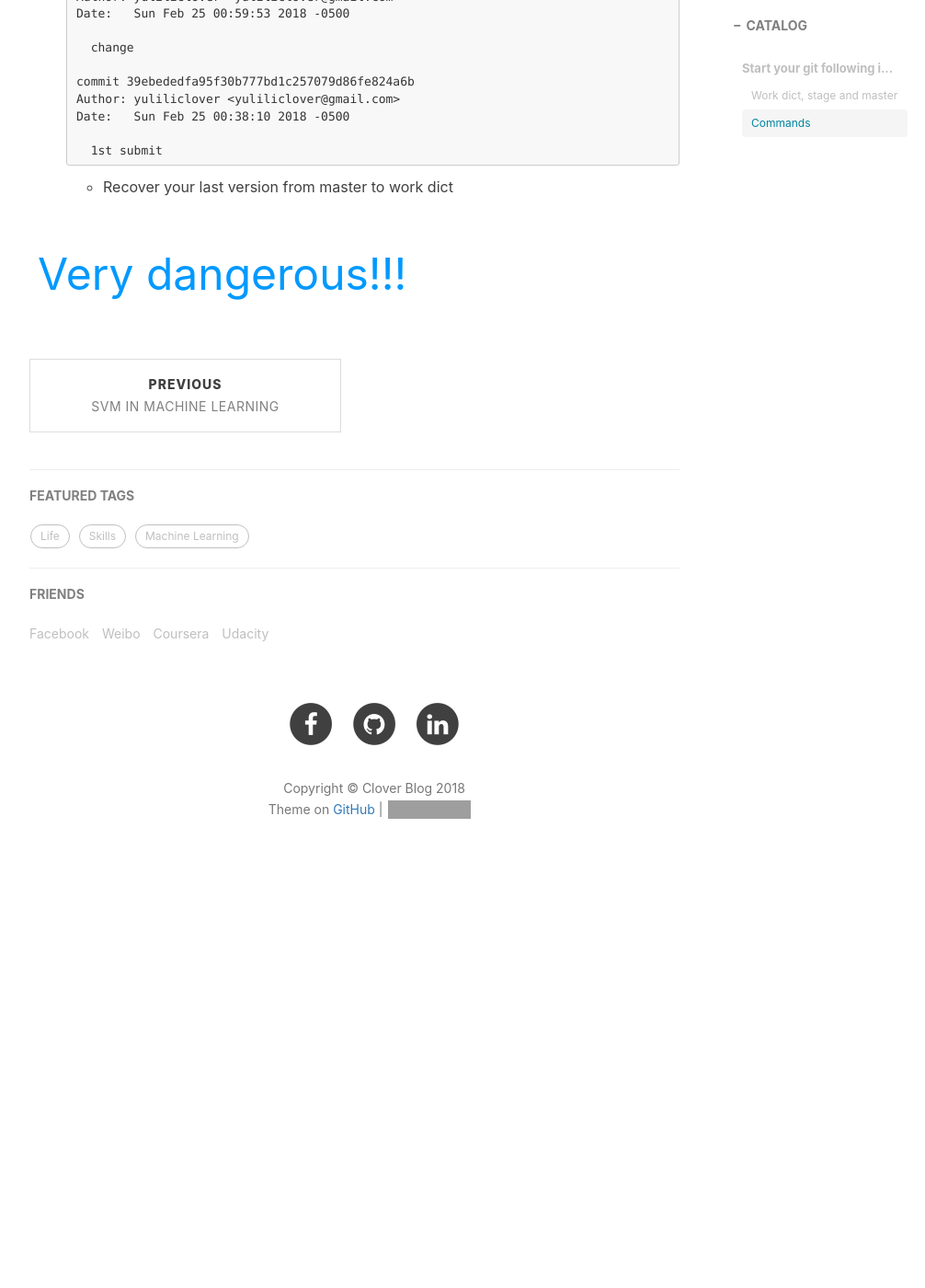
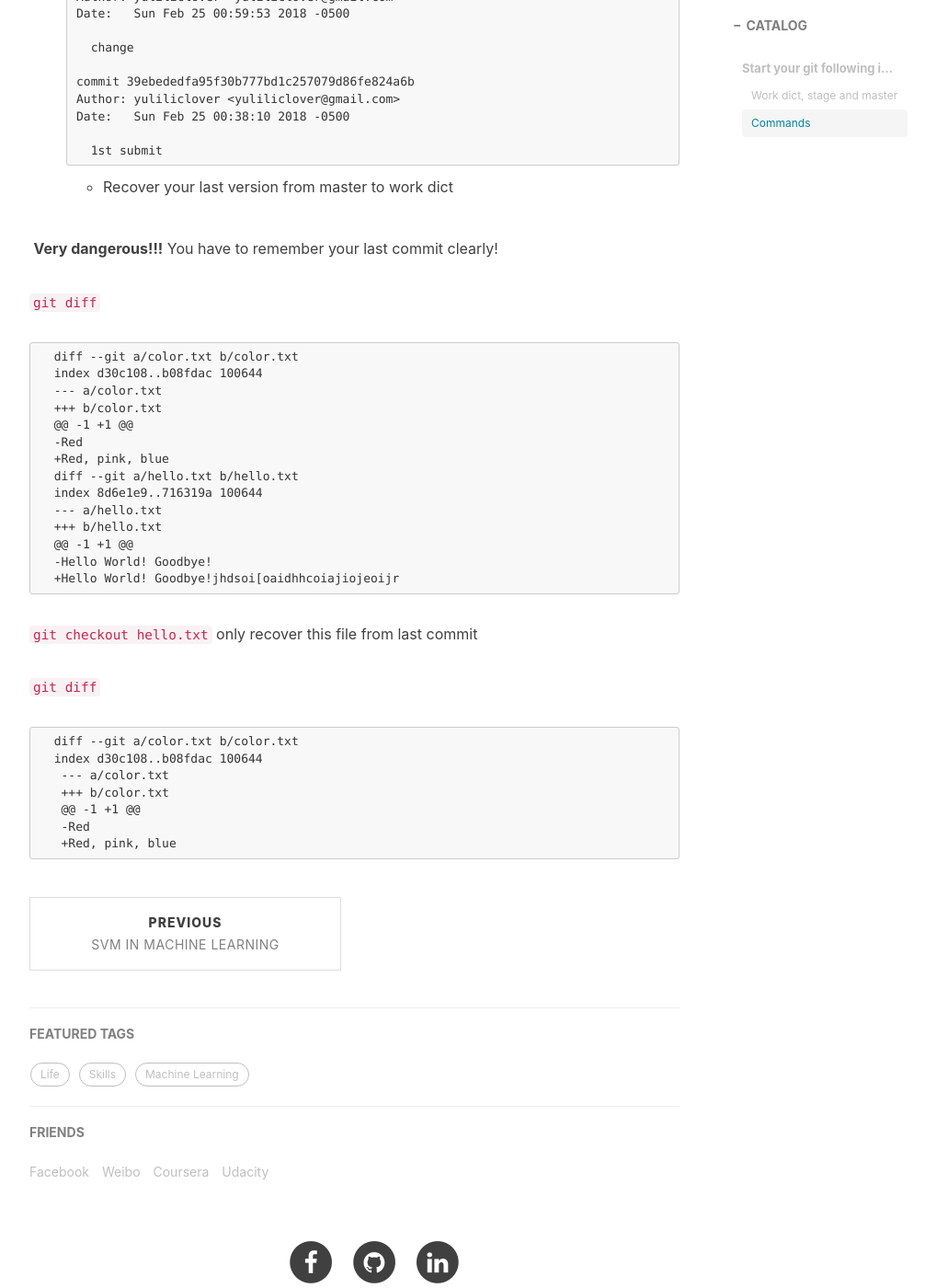
Before and after one commit to ly16/ly16.github.io, a Jekyll site: the page built from _posts/2018-02-24-git-tutorial.md, in a window 1280 px wide and 1400 px high, scrolled down 3499 px. Shown: the whole window at 92% size, without its empty margins (233-1239 px from the left). Built offline with Jekyll 4.4.1, drawn with Linux system fonts in a browser that asks for light colours; nearby versions of some CDN libraries; comment, search, counter and statistics services are not loaded; before the commit the page ends 4483 px from its top, so only the background shows below that; grey boxes are pictures that could not be loaded.

Commit message:
Update 2018-02-24-git-tutorial.md

````diff
--- a/_posts/2018-02-24-git-tutorial.md
+++ b/_posts/2018-02-24-git-tutorial.md
@@ -189,4 +189,37 @@ ______________________________________________
 
   - Recover your last version from master to work dict
 
-   <font color=0099ff size=12> Very dangerous!!!</font>
+  __Very dangerous!!!__ You have to remember your last commit clearly!
+
+  `git diff`
+
+  ```
+  diff --git a/color.txt b/color.txt
+  index d30c108..b08fdac 100644
+  --- a/color.txt
+  +++ b/color.txt
+  @@ -1 +1 @@
+  -Red
+  +Red, pink, blue
+  diff --git a/hello.txt b/hello.txt
+  index 8d6e1e9..716319a 100644
+  --- a/hello.txt
+  +++ b/hello.txt
+  @@ -1 +1 @@
+  -Hello World! Goodbye!
+  +Hello World! Goodbye!jhdsoi[oaidhhcoiajiojeoijr
+  ```
+
+  `git checkout hello.txt`  only recover this file from last commit
+
+  `git diff`
+
+  ```
+  diff --git a/color.txt b/color.txt
+  index d30c108..b08fdac 100644
+   --- a/color.txt
+   +++ b/color.txt
+   @@ -1 +1 @@
+   -Red
+   +Red, pink, blue
+   ```
````
